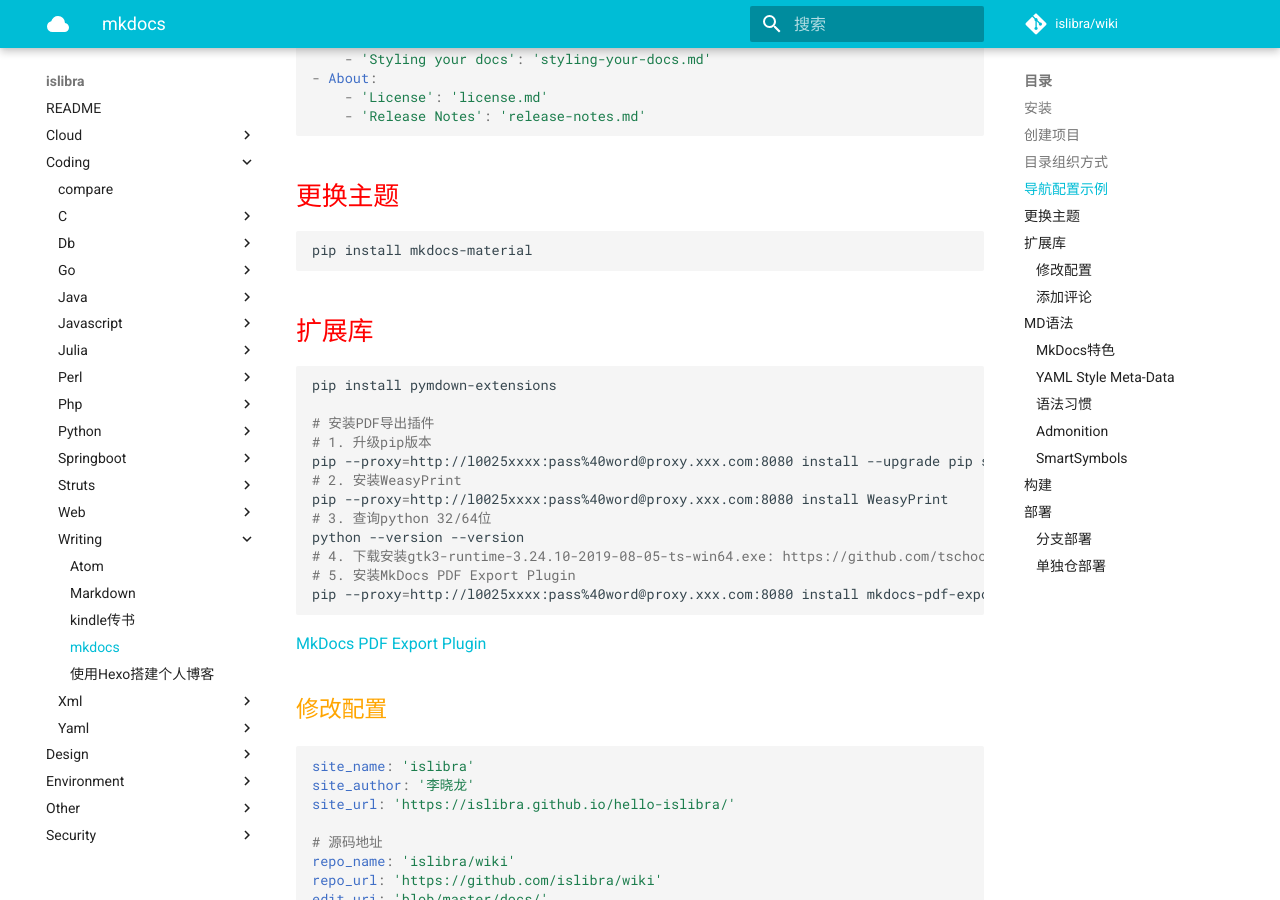
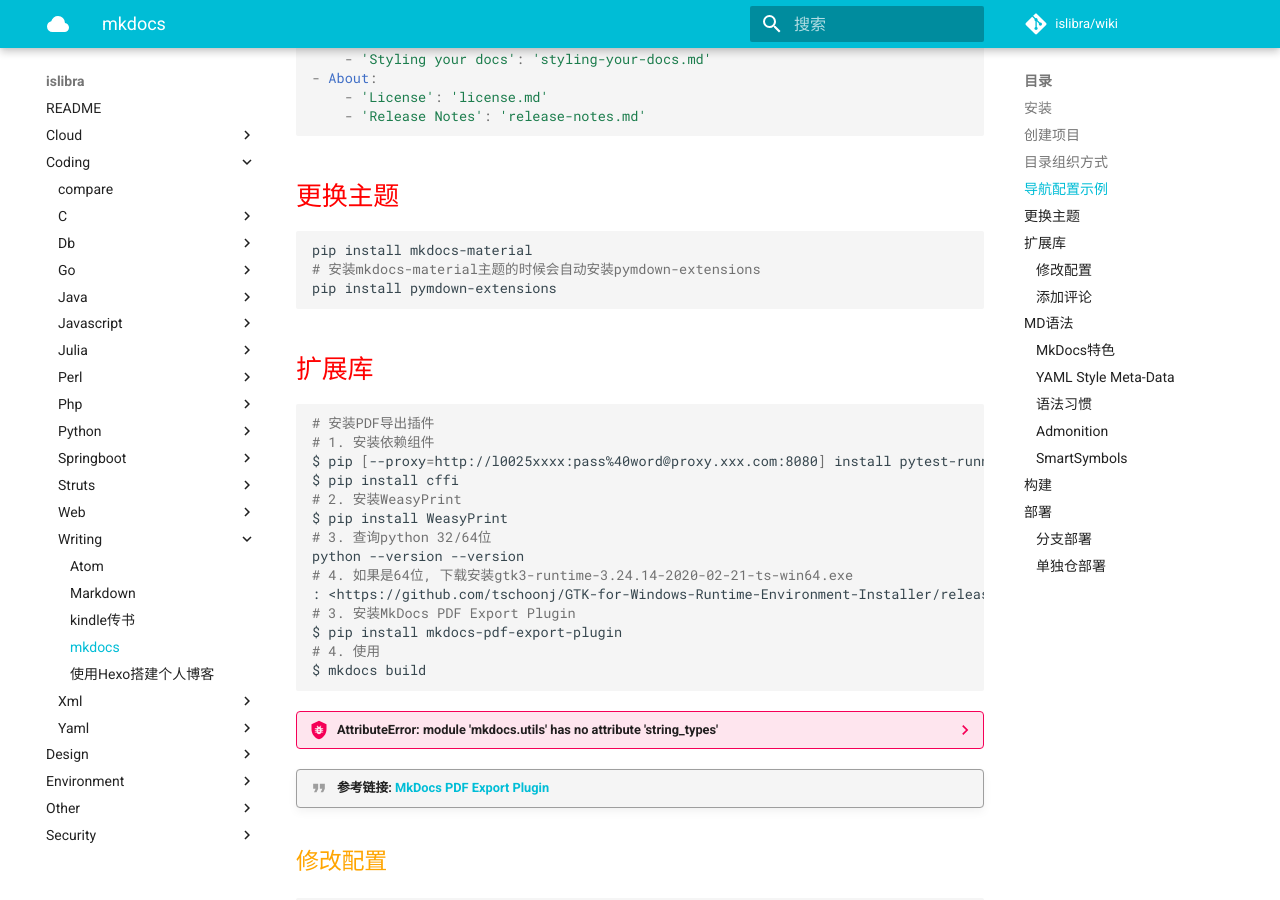
Before and after one commit to islibra/wiki, an MkDocs documentation site: the page built from docs/coding/writing/mkdocs.md, in a window 1280 px wide and 900 px high, scrolled down 1209 px. Built offline with MkDocs 1.6.1 and Material for MkDocs 9.7.7, drawn with Linux system fonts in a browser that asks for light colours; comment, search, counter and statistics services are not loaded; part of the change alters nothing that is shown.

Commit message:
Update mkdocs.md

````diff
--- a/docs/coding/writing/mkdocs.md
+++ b/docs/coding/writing/mkdocs.md
@@ -56,26 +56,77 @@ nav:
 
 ```bash
 pip install mkdocs-material
+# 安装mkdocs-material主题的时候会自动安装pymdown-extensions
+pip install pymdown-extensions
 ```
 
 ## 扩展库
 
 ```bash
-pip install pymdown-extensions
-
 # 安装PDF导出插件
-# 1. 升级pip版本
-pip --proxy=http://l0025xxxx:pass%40word@proxy.xxx.com:8080 install --upgrade pip setuptools
+# 1. 安装依赖组件
+$ pip [--proxy=http://l0025xxxx:pass%40word@proxy.xxx.com:8080] install pytest-runner
+$ pip install cffi
 # 2. 安装WeasyPrint
-pip --proxy=http://l0025xxxx:pass%40word@proxy.xxx.com:8080 install WeasyPrint
+$ pip install WeasyPrint
 # 3. 查询python 32/64位
 python --version --version
-# 4. 下载安装gtk3-runtime-3.24.10-2019-08-05-ts-win64.exe: https://github.com/tschoonj/GTK-for-Windows-Runtime-Environment-Installer/releases
-# 5. 安装MkDocs PDF Export Plugin
-pip --proxy=http://l0025xxxx:pass%40word@proxy.xxx.com:8080 install mkdocs-pdf-export-plugin
+# 4. 如果是64位, 下载安装gtk3-runtime-3.24.14-2020-02-21-ts-win64.exe
+: <https://github.com/tschoonj/GTK-for-Windows-Runtime-Environment-Installer/releases>
+# 3. 安装MkDocs PDF Export Plugin
+$ pip install mkdocs-pdf-export-plugin
+# 4. 使用
+$ mkdocs build
 ```
 
-[MkDocs PDF Export Plugin](https://github.com/zhaoterryy/mkdocs-pdf-export-plugin)
+??? bug "AttributeError: module 'mkdocs.utils' has no attribute 'string_types'"
+    ```bash
+    > mkdocs build
+    Traceback (most recent call last):
+      File "c:\python\python38\lib\runpy.py", line 193, in _run_module_as_main
+        return _run_code(code, main_globals, None,
+      File "c:\python\python38\lib\runpy.py", line 86, in _run_code
+        exec(code, run_globals)
+      File "C:\Python\Python38\Scripts\mkdocs.exe\__main__.py", line 9, in <module>
+      File "c:\python\python38\lib\site-packages\click\core.py", line 829, in __call__
+        return self.main(*args, **kwargs)
+      File "c:\python\python38\lib\site-packages\click\core.py", line 782, in main
+        rv = self.invoke(ctx)
+      File "c:\python\python38\lib\site-packages\click\core.py", line 1259, in invoke
+        return _process_result(sub_ctx.command.invoke(sub_ctx))
+      File "c:\python\python38\lib\site-packages\click\core.py", line 1066, in invoke
+        return ctx.invoke(self.callback, **ctx.params)
+      File "c:\python\python38\lib\site-packages\click\core.py", line 610, in invoke
+        return callback(*args, **kwargs)
+      File "c:\python\python38\lib\site-packages\mkdocs\__main__.py", line 159, in build_command
+        build.build(config.load_config(**kwargs), dirty=not clean)
+      File "c:\python\python38\lib\site-packages\mkdocs\config\base.py", line 197, in load_config
+        errors, warnings = cfg.validate()
+      File "c:\python\python38\lib\site-packages\mkdocs\config\base.py", line 107, in validate
+        run_failed, run_warnings = self._validate()
+      File "c:\python\python38\lib\site-packages\mkdocs\config\base.py", line 62, in _validate
+        self[key] = config_option.validate(value)
+      File "c:\python\python38\lib\site-packages\mkdocs\config\config_options.py", line 130, in validate
+        return self.run_validation(value)
+      File "c:\python\python38\lib\site-packages\mkdocs\config\config_options.py", line 591, in run_validation
+        plgins[item] = self.load_plugin(item, cfg)
+      File "c:\python\python38\lib\site-packages\mkdocs\config\config_options.py", line 599, in load_plugin
+        Plugin = self.installed_plugins[name].load()
+      File "c:\python\python38\lib\site-packages\pkg_resources\__init__.py", line 2443, in load
+        return self.resolve()
+      File "c:\python\python38\lib\site-packages\pkg_resources\__init__.py", line 2449, in resolve
+        module = __import__(self.module_name, fromlist=['__name__'], level=0)
+      File "c:\python\python38\lib\site-packages\mkdocs_pdf_export_plugin\plugin.py", line 9, in <module>
+        class PdfExportPlugin(BasePlugin):
+      File "c:\python\python38\lib\site-packages\mkdocs_pdf_export_plugin\plugin.py", line 14, in PdfExportPlugin
+        ('media_type', config_options.Type(utils.string_types, default=DEFAULT_MEDIA_TYPE)),
+    AttributeError: module 'mkdocs.utils' has no attribute 'string_types'
+    ```
+
+    解决方法: 修改`` C:\\Python\\Python38\\Lib\\site-packages\\mkdocs_pdf_export_plugin\\plugin.py ``, 将`from mkdocs import utils`注释掉, 将所有的`utils.string_types`替换为`str`
+
+!!! quote "参考链接: [MkDocs PDF Export Plugin](https://github.com/zhaoterryy/mkdocs-pdf-export-plugin)"
+
 
 ### 修改配置
 
````
